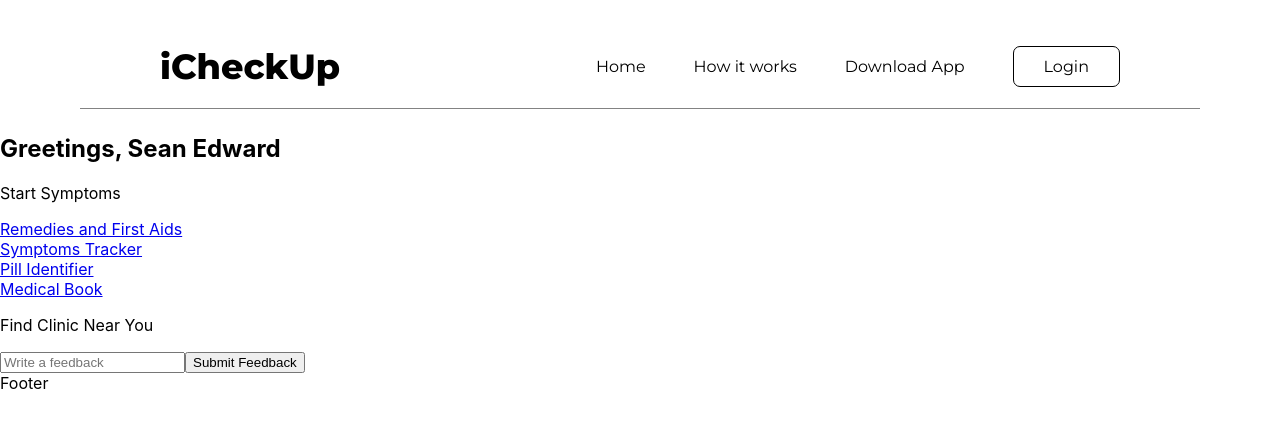
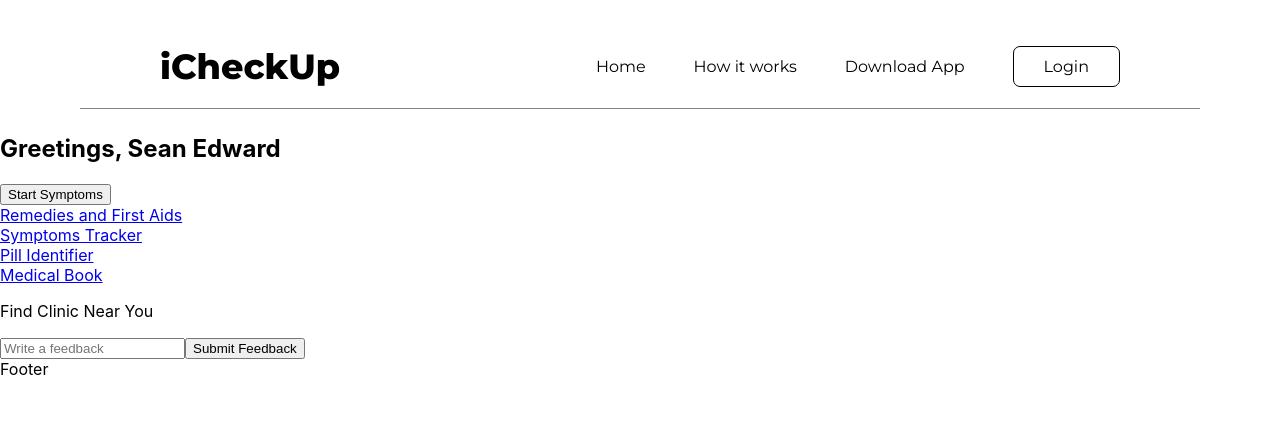
Before and after one commit to TCheckup/iCheckUp, a React (Create React App) app in the folder client/: page / in a window 1280 px wide. Shown: the top 428 px of the page. Built offline with nearby package versions, Linux system fonts and the light colour scheme; no server answers.

Commit message:
button added

```diff
--- a/client/src/pages/Homepage.js
+++ b/client/src/pages/Homepage.js
@@ -15,7 +15,7 @@ const Homepage = () => {
           <h2 className='title-home'>
             Greetings, {username}
           </h2>
-          <p>Start Symptoms</p>
+          <button>Start Symptoms</button>
         </div>
 
         {/* Buttons */}
```
